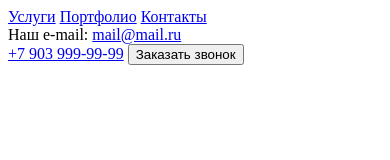
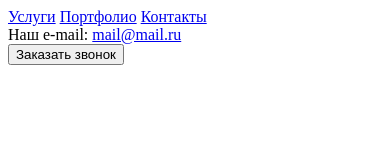
Before and after one commit to KirLaptev/task-2.8, a plain HTML site: page index.html in a window 390 px wide. Drawn offline with Linux system fonts and the light colour scheme.

Commit message:
deleted phone number

```diff
--- a/index.html
+++ b/index.html
@@ -18,7 +18,7 @@
             Наш e-mail: <a href="mailto:mail@mail.ru ">mail@mail.ru</a>
         </div>
         <div>
-            <a href="tel:+79039999999">+7 903 999-99-99</a>
+
             <button>Заказать звонок</button>
         </div>
     </header>
```
